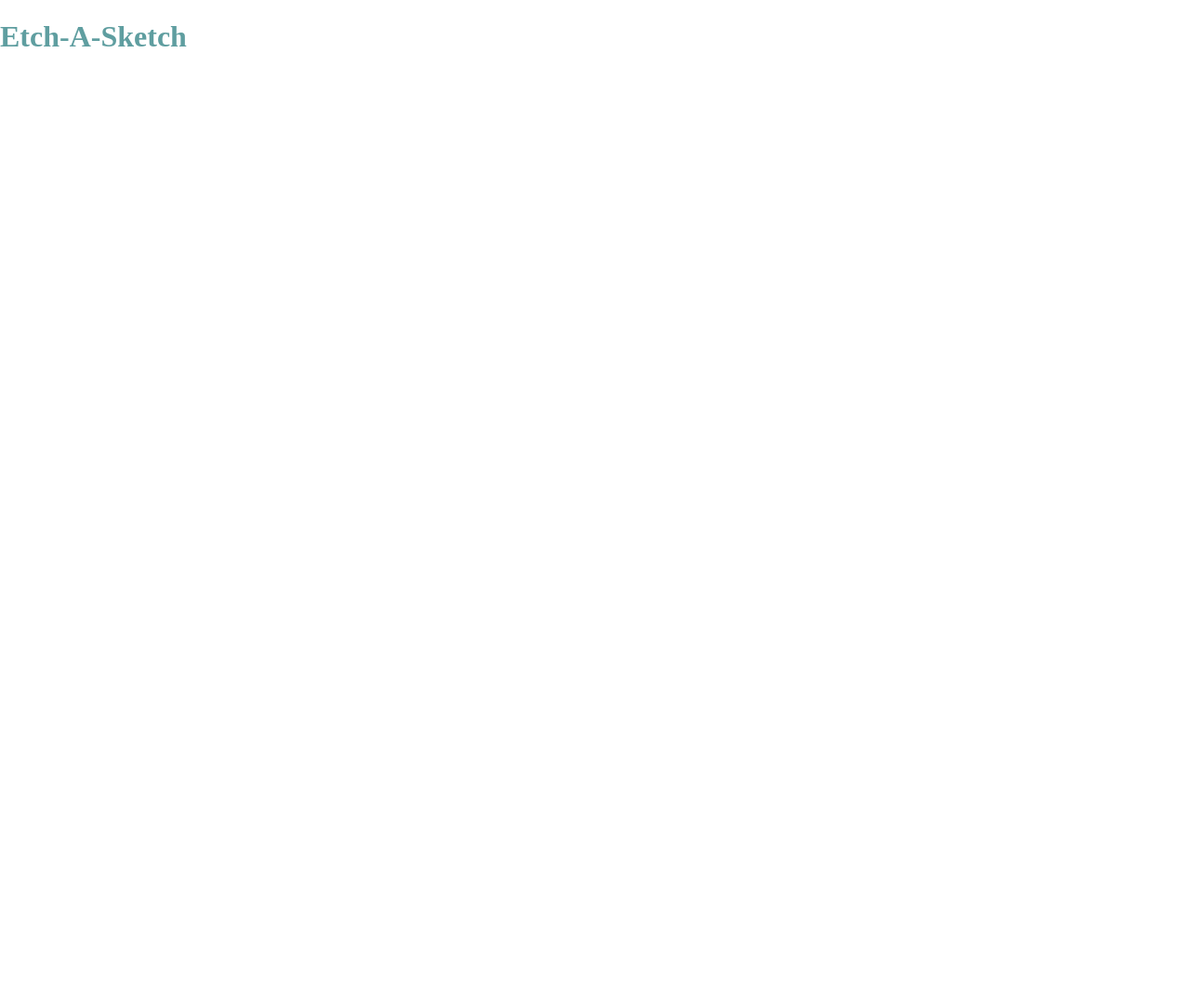
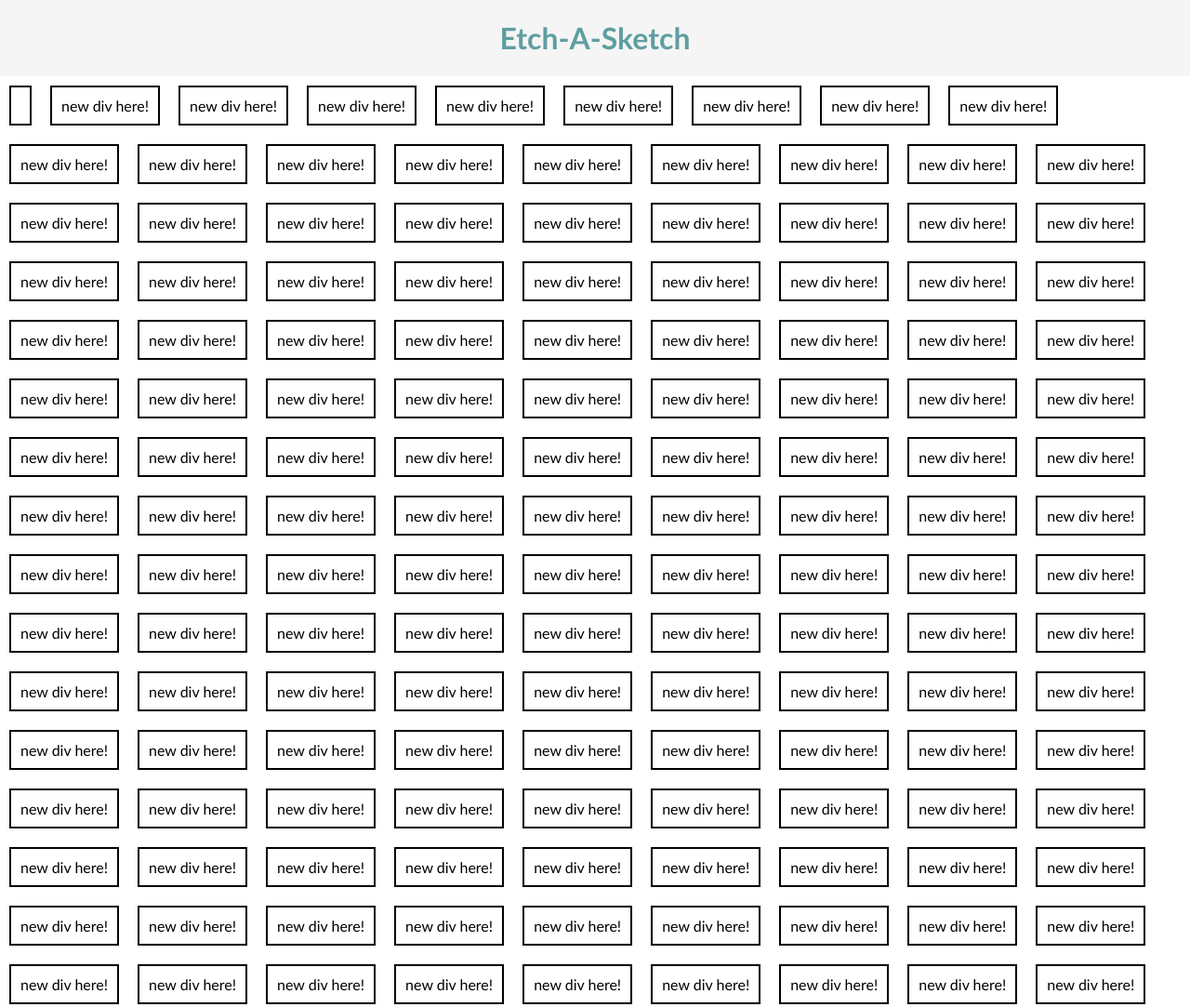
Before and after one commit to ElizaDearheart/etch-a-sketch, a plain HTML site: page index.html in a window 1280 px wide. Shown: the top 1083 px of the page at 93% size. Before the commit the page ends 800 px from the top, so only its background shows below. Drawn offline with Linux system fonts and the light colour scheme.

Commit message:
Add function to create divs

```diff
--- a/index.html
+++ b/index.html
@@ -11,9 +11,11 @@
 </head>
 
 <body>
-    <h1>Etch-A-Sketch</h1>
+    <div class="top-header">
+        <h1 class="main-header-text">Etch-A-Sketch</h1>
+    </div>
     <div id="container">
-
+        <div class="new-div"></div>
     </div>
 
 </body>
--- a/main.js
+++ b/main.js
@@ -1,8 +1,25 @@
-//container div//
-let container = document.querySelector('#container');
 //16X16 divs
-for (x = 0; x < 256; x++) {
-    let divs = document.createElement('div');
-    divs.classList.add('divs');
-    container.appendChild(divs);
+function createDiv() {
+    let divBoard = document.createElement('div');
+
+    divBoard.className = "new-div";
+    divBoard.textContent = "new div here!";
+
+    return divBoard;
 }
+
+function createAndModifyDivs() {
+    let container = document.getElementById("container"),
+        myDivs = [],
+        i = 0,
+        numOfDivs = 256;
+
+    for (i; i < numOfDivs; i += 1) {
+
+        myDivs.push(createDiv());
+        container.appendChild(myDivs[i]);
+    }
+
+
+}
+createAndModifyDivs();
--- a/styles.css
+++ b/styles.css
@@ -1,17 +1,33 @@
 body {
+    font-family: 'Gill Sans', 'Gill Sans MT', Calibri, 'Trebuchet MS', sans-serif;
     display: flex;
     flex-wrap: nowrap;
     margin: 0;
+    flex-direction: column;
 }
 
-h1 {
+.top-header {
+    background-color: whitesmoke;
     display: flex;
-    flex-direction: row;
+    justify-content: center;
+    gap: 15px;
+}
+
+.main-header-text {
+    display: flex;
     text-align: center;
     color: cadetblue;
 }
 
 #container {
     display: flex;
-    border: 1px;
+    flex-wrap: wrap;
 }
+
+.new-div {
+    display: flex;
+    border-style: solid;
+    border-width: 2px;
+    margin: 10px;
+    padding: 10px;
+}
```
